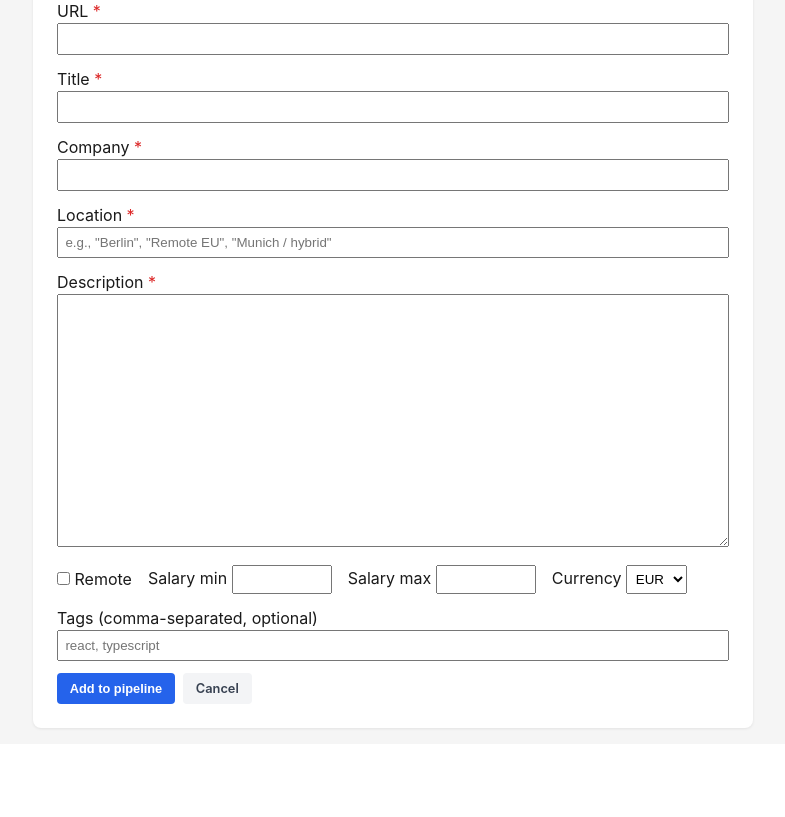
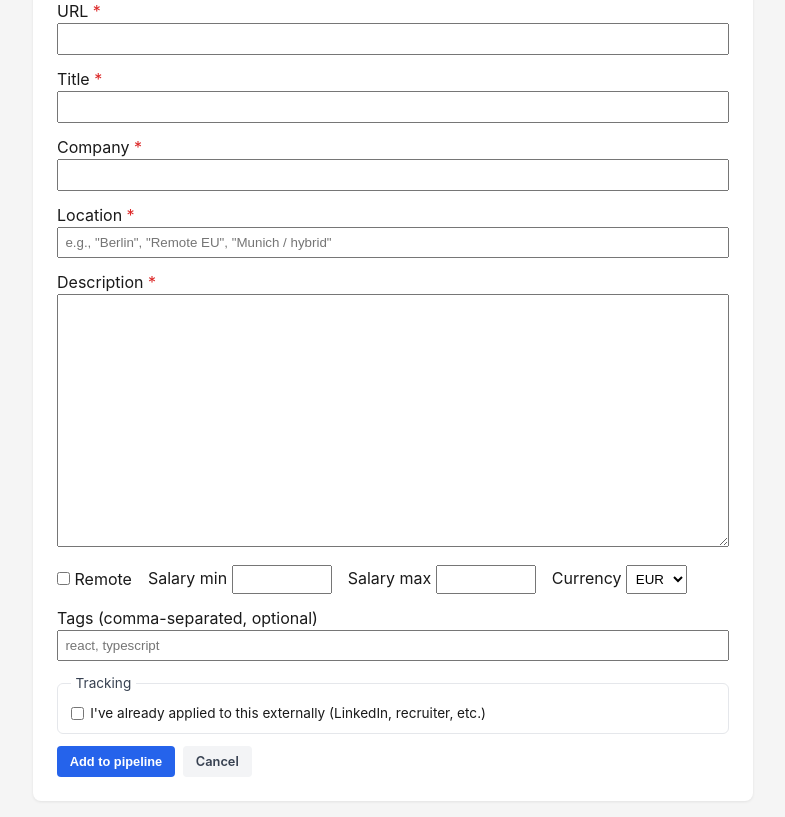
Before and after one commit to Cameleolam/jobs-funnel, a FastAPI app: page /jobs/new in a window 1280 px wide. Shown: the part 170-987 px from the top of the page, without its empty margins (247-1032 px from the left). Before the commit the page ends 900 px from the top, so only its background shows below. Run offline with FastAPI, Linux system fonts and the light colour scheme; some libraries are stand-ins or nearby versions.

Commit message:
feat(jobs): add 'already applied externally' to /jobs/new

```diff
--- a/ui/server.py
+++ b/ui/server.py
@@ -422,6 +422,8 @@ async def create_manual_job(
     salary_max: str = Form(""),
     salary_currency: str = Form("EUR"),
     tags: str = Form(""),
+    already_applied: str = Form(""),
+    applied_date: str = Form(""),
 ):
     url = url.strip()
     title = title.strip()
@@ -436,6 +438,8 @@ async def create_manual_job(
             "remote": bool(remote), "salary_min": salary_min,
             "salary_max": salary_max, "salary_currency": salary_currency,
             "tags": tags,
+            "already_applied": bool(already_applied),
+            "applied_date": applied_date,
         }
         return render(request, "new_job.html", {
             "form": form_values,
@@ -468,6 +472,22 @@ async def create_manual_job(
 
     new_row = fetch_one(f"SELECT id FROM {TABLE} WHERE url = %s", (url,))
     new_id = new_row["id"] if new_row else 0
+
+    if already_applied and new_id:
+        applied_iso = (
+            f"{applied_date}T12:00:00+00:00"
+            if applied_date else
+            datetime.now().astimezone().isoformat()
+        )
+        execute(
+            f"UPDATE {TABLE} SET tracked_at = NOW() WHERE id = %s", (new_id,))
+        execute(
+            "INSERT INTO job_events (job_id, occurred_at, kind, label) "
+            "VALUES (%s, %s, 'application', 'Applied')",
+            (new_id, applied_iso),
+        )
+        return RedirectResponse(url=f"/tracking#job-{new_id}", status_code=303)
+
     return RedirectResponse(url=f"/?new={new_id}", status_code=303)
 
 
--- a/ui/templates/new_job.html
+++ b/ui/templates/new_job.html
@@ -40,6 +40,22 @@
     <label>Tags (comma-separated, optional)
       <input type="text" name="tags" value="{{ form.tags | default('') }}" placeholder="react, typescript" style="width:100%; padding:0.4rem;">
     </label>
+    <fieldset style="border:1px solid #e5e7eb; border-radius:6px; padding:0.6rem 0.8rem;">
+      <legend style="font-size:0.85rem; padding:0 0.3rem; color:#374151;">Tracking</legend>
+      <label style="display:flex; gap:0.4rem; align-items:center; font-size:0.85rem;">
+        <input type="checkbox" name="already_applied" id="already-applied"
+               {% if form.already_applied %}checked{% endif %}
+               onchange="document.getElementById('applied-date-row').style.display = this.checked ? 'flex' : 'none'">
+        I've already applied to this externally (LinkedIn, recruiter, etc.)
+      </label>
+      <div id="applied-date-row"
+           style="display:{% if form.already_applied %}flex{% else %}none{% endif %}; gap:0.5rem; align-items:center; margin-top:0.4rem;">
+        <label style="font-size:0.85rem;">When did you apply?
+          <input type="date" name="applied_date"
+                 value="{{ form.applied_date | default('') }}">
+        </label>
+      </div>
+    </fieldset>
     <div style="display:flex; gap:0.5rem;">
       <button type="submit" class="btn btn-primary">Add to pipeline</button>
       <a href="/" class="btn btn-skip" style="text-decoration:none;">Cancel</a>
```
